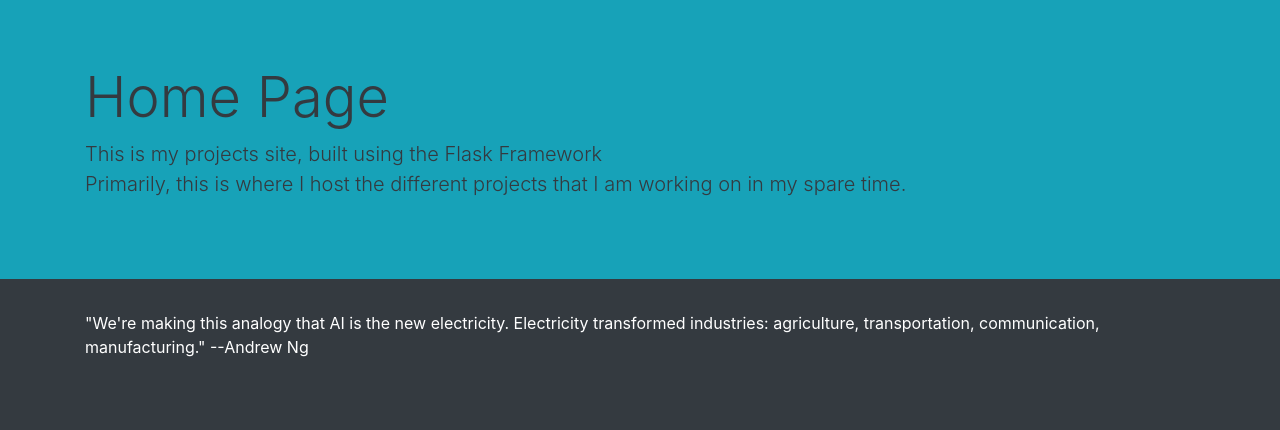
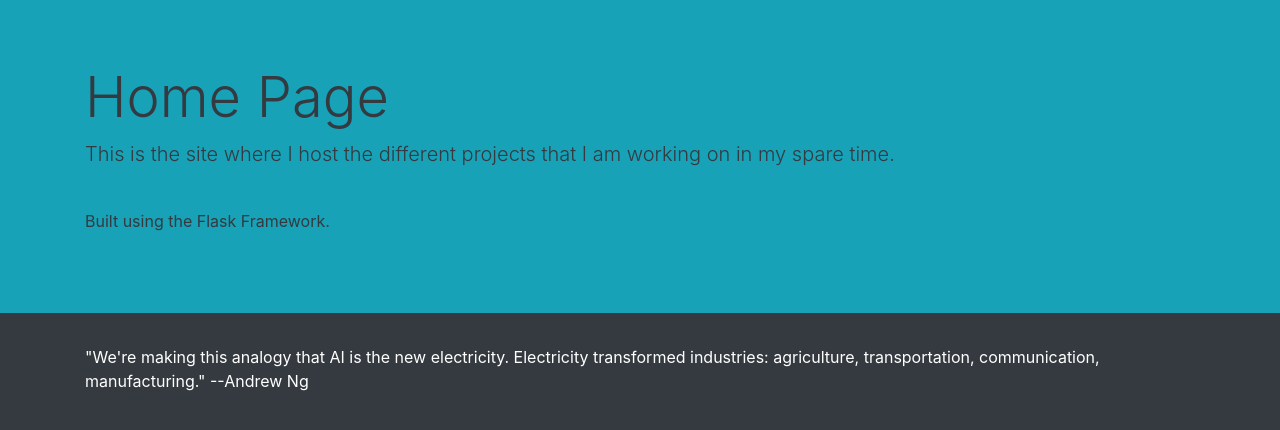
Before and after one commit to aaronbsavage94/Flask-Projects-App, a Flask app: page / in a window 1280 px wide. Shown: the part 56-486 px from the top of the page. Run offline with Flask 2, Linux system fonts and the light colour scheme; some libraries are stand-ins or nearby versions.

Commit message:
Update home.html

```diff
--- a/templates/home.html
+++ b/templates/home.html
@@ -5,8 +5,8 @@
         <div class="jumbotron jumbotron-fluid bg-info text-dark">
             <div class="container">
               <h1 class="display-4">Home Page</h1>
-              <p class="lead">This is my projects site, built using the <a class="text-dark" href="https://flask.palletsprojects.com/en/1.1.x/" target="_blank">Flask Framework</a><br>
-                Primarily, this is where I host the different projects that I am working on in my spare time.</p>
+              <p class="lead">This is the site where I host the different projects that I am working on in my spare time.</p><br>Built using the <a class="text-dark" href="https://flask.palletsprojects.com/en/1.1.x/" target="_blank">Flask Framework.</a>
+                </p>
             </div>
           </div>
           <div class="container">
```
